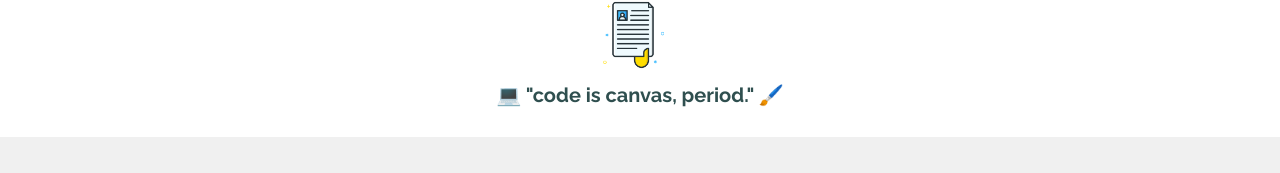
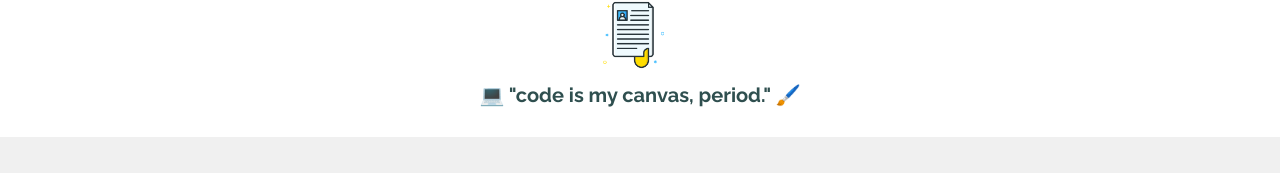
Before and after one commit to JohnPaulAugust21/portfolio, a React (Vite) app: page / in a window 1280 px wide. Shown: the part 756-929 px from the top of the page. Built offline with nearby package versions, Linux system fonts and the light colour scheme.

Commit message:
style: rename the in the header.

```diff
--- a/src/Components/Header.jsx
+++ b/src/Components/Header.jsx
@@ -77,7 +77,7 @@ function Header() {
           whileInView={{ opacity: 1, y: 0 }}
           transition={{ delay: 0.7 }}
         >
-          💻 "code is canvas, period." 🖌️
+          💻 "code is my canvas, period." 🖌️
         </motion.h3>
       </div>
     </div>
```
